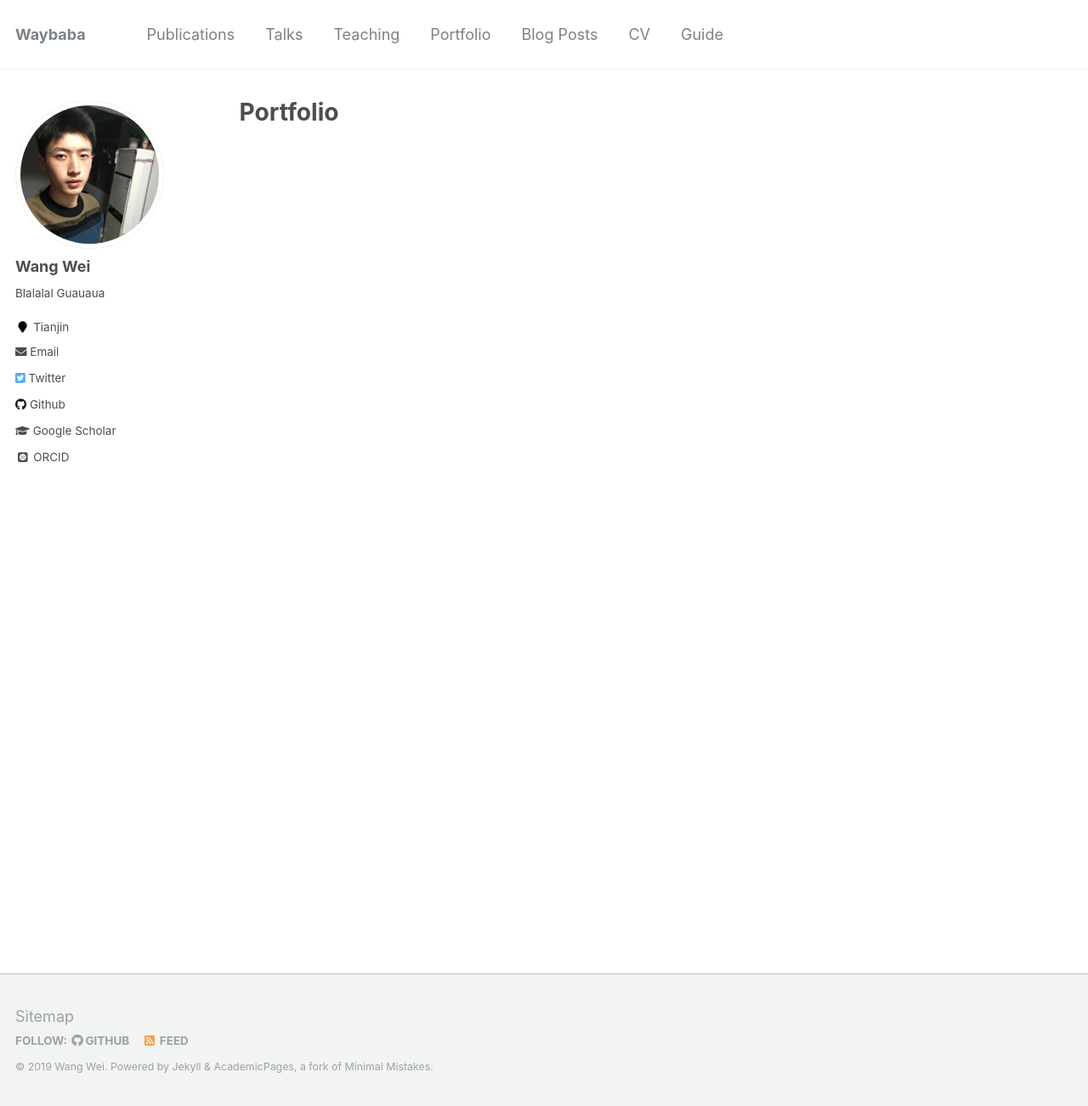
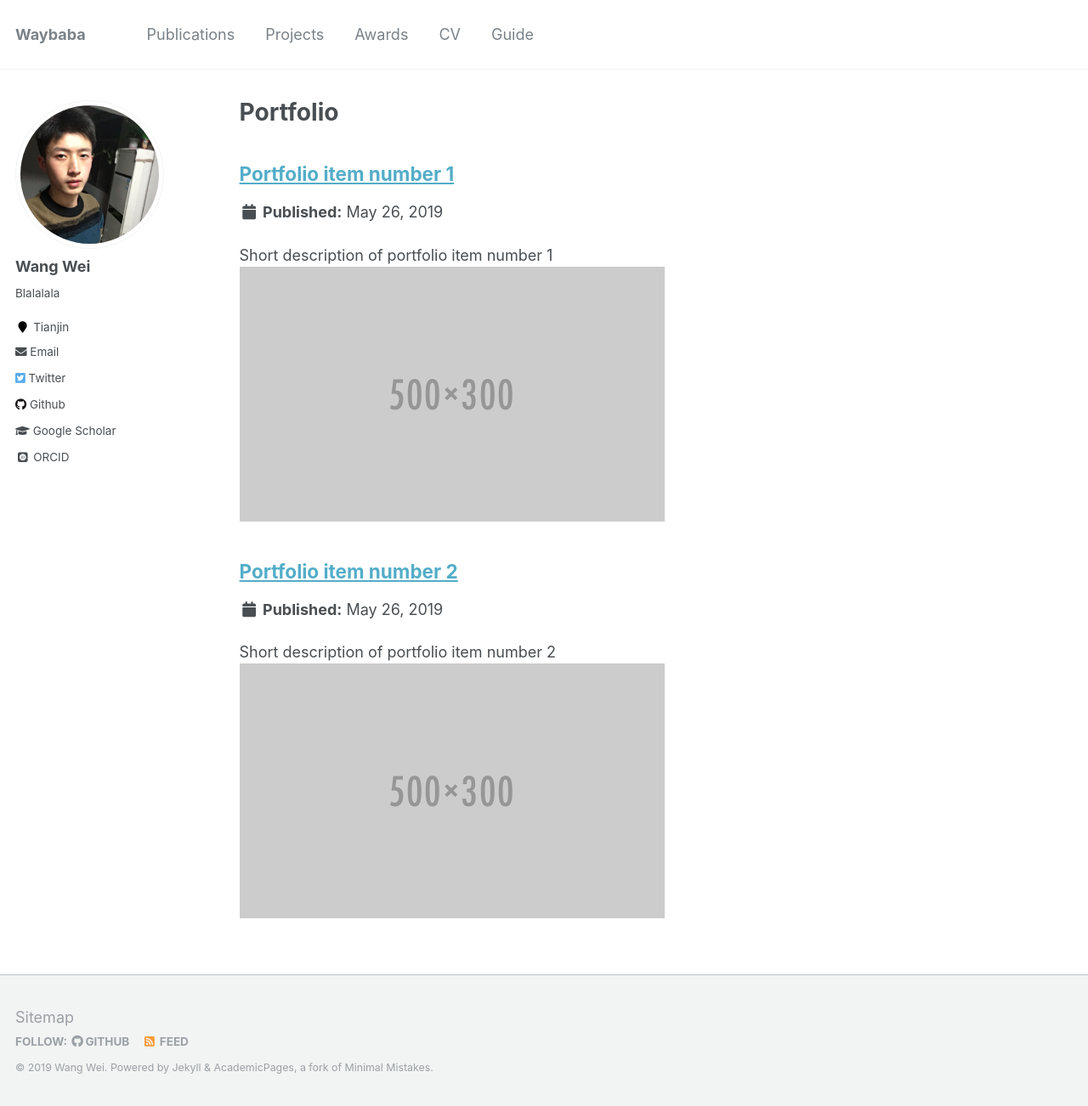
Before and after one commit to Waybaba/waybaba.github.io, a Jekyll site: the page built from _pages/portfolio.html, in a window 1280 px wide and 1302 px high. Shown: the whole window at 85% size. Built offline with Jekyll 4.4.1, drawn with Linux system fonts in a browser that asks for light colours; some web fonts are replaced.

```diff
--- a/_config.yml
+++ b/_config.yml
@@ -82,7 +82,7 @@ analytics:
 author:
   name             : "Wang Wei"
   avatar           : "title_face.png"
-  bio              : "Blalalal Guauaua"
+  bio              : "Blalalala"
   location         : "Tianjin"
   employer         :
   googlescholar    : "http://yourfullgooglescholarurl.com"
@@ -178,7 +178,7 @@ collections:
   publications:
     output: true
     permalink: /:collection/:path/
-  projects:
+  portfolio:
     output: true
     permalink: /:collection/:path/
   talks:
@@ -224,10 +224,10 @@ defaults:
       author_profile: true
       share: true
       comments: true
-  # _projects
+  # _portfolio
   - scope:
       path: ""
-      type: projects
+      type: portfolio
     values:
       layout: single
       author_profile: true
```
Also changed, not shown: _data/navigation.yml (+14 -8 lines), _portfolio/portfolio-1.md (renamed from _projects/portfolio-1.md), _portfolio/portfolio-2.html (renamed from _projects/portfolio-2.html).
